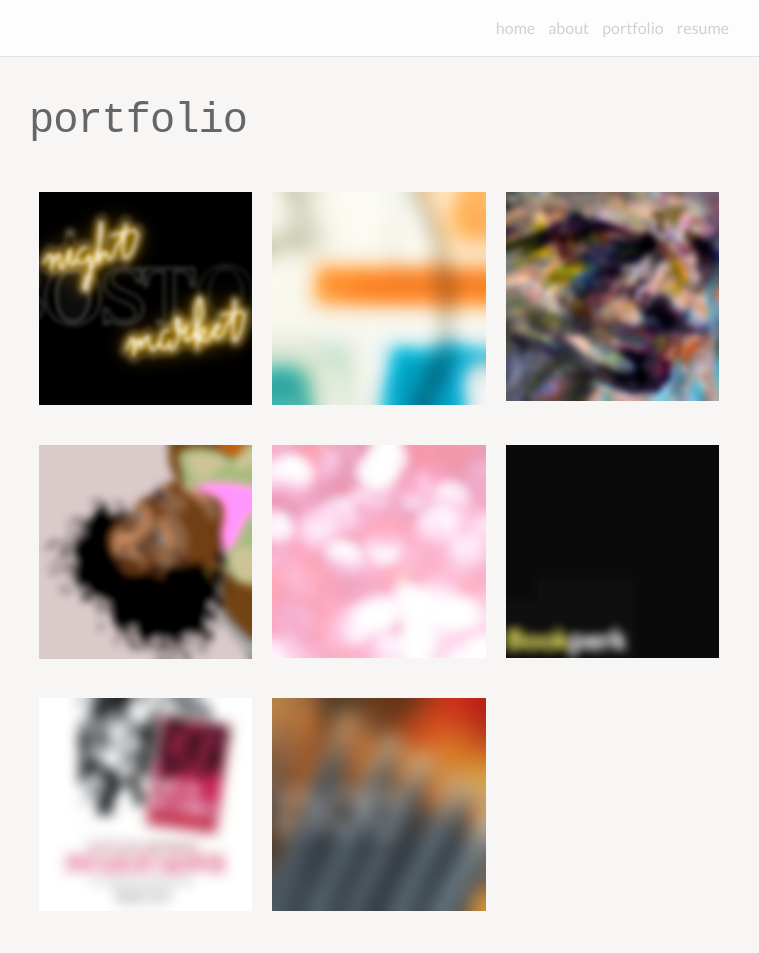
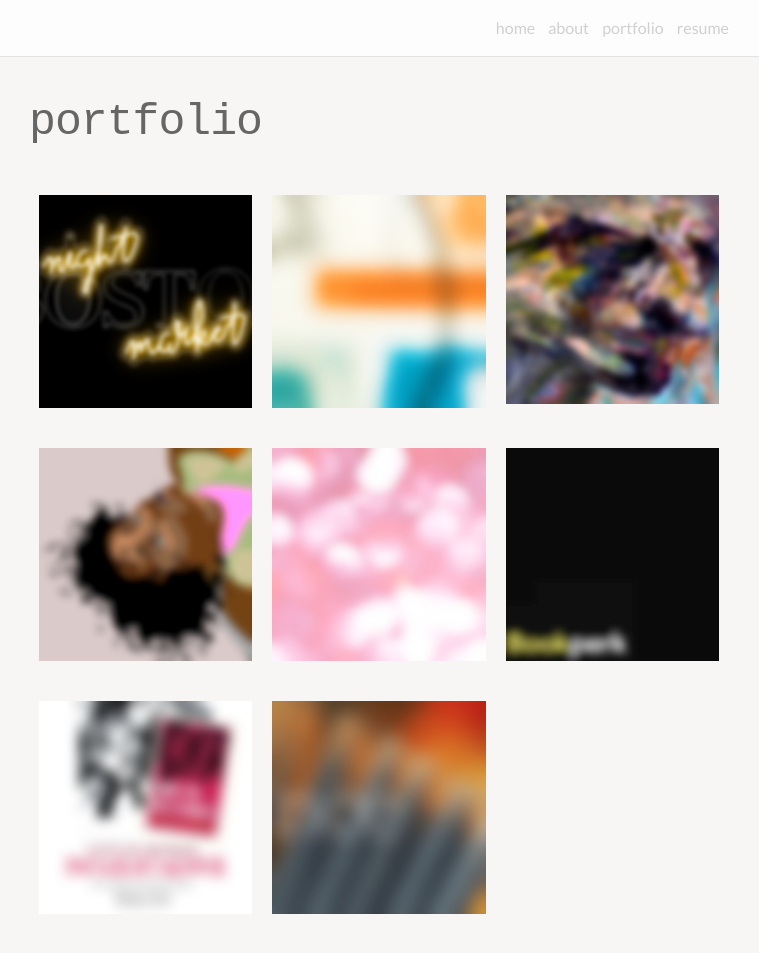
Before and after one commit to anntran14/home, a Jekyll site: the page built from portfolio.md, in a window 1280 px wide and 1044 px high. Shown: the top 953 px of the window, without its empty margins (261-1020 px from the left). Built offline with Jekyll 4.4.1, drawn with Linux system fonts in a browser that asks for light colours; nearby versions of some CDN libraries.

Commit message:
Update page.html

```diff
--- a/_layouts/page.html
+++ b/_layouts/page.html
@@ -5,10 +5,10 @@
 <link href="https://fonts.googleapis.com/css?family=Lato|Open+Sans" rel="stylesheet">
 
   <header class="post-header">
-    <h1 style="font-family:courier new;" class="post-title">{{ page.title }}</h1>
+    <h1 style="font-family:courier new; font-size: 3.5vw; " class="post-title">{{ page.title }}</h1>
   </header>
 
-  <article style="font-family:'Lato'; font-size: font-size: 3.5vw; " class="post-content">
+  <article style="font-family:'Lato'; font-size: 80%;" class="post-content">
     {{ content }}
   </article>
 
```
